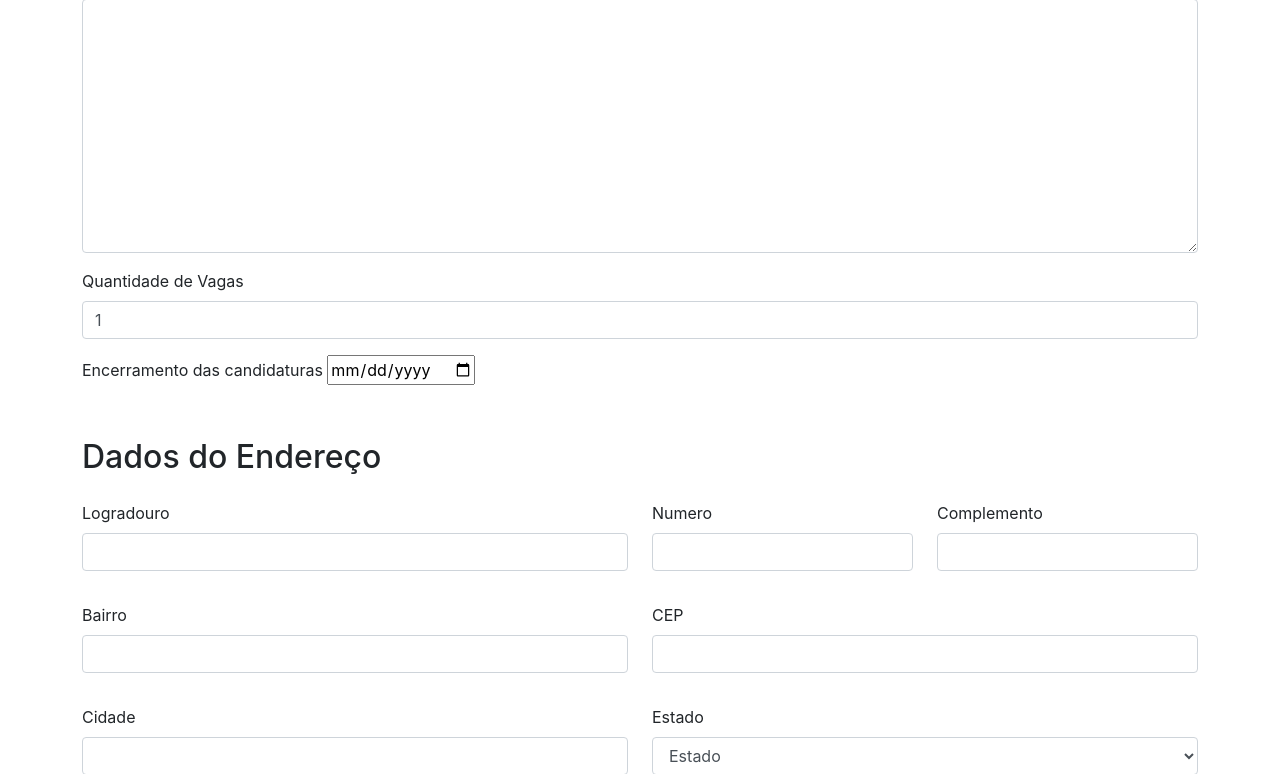
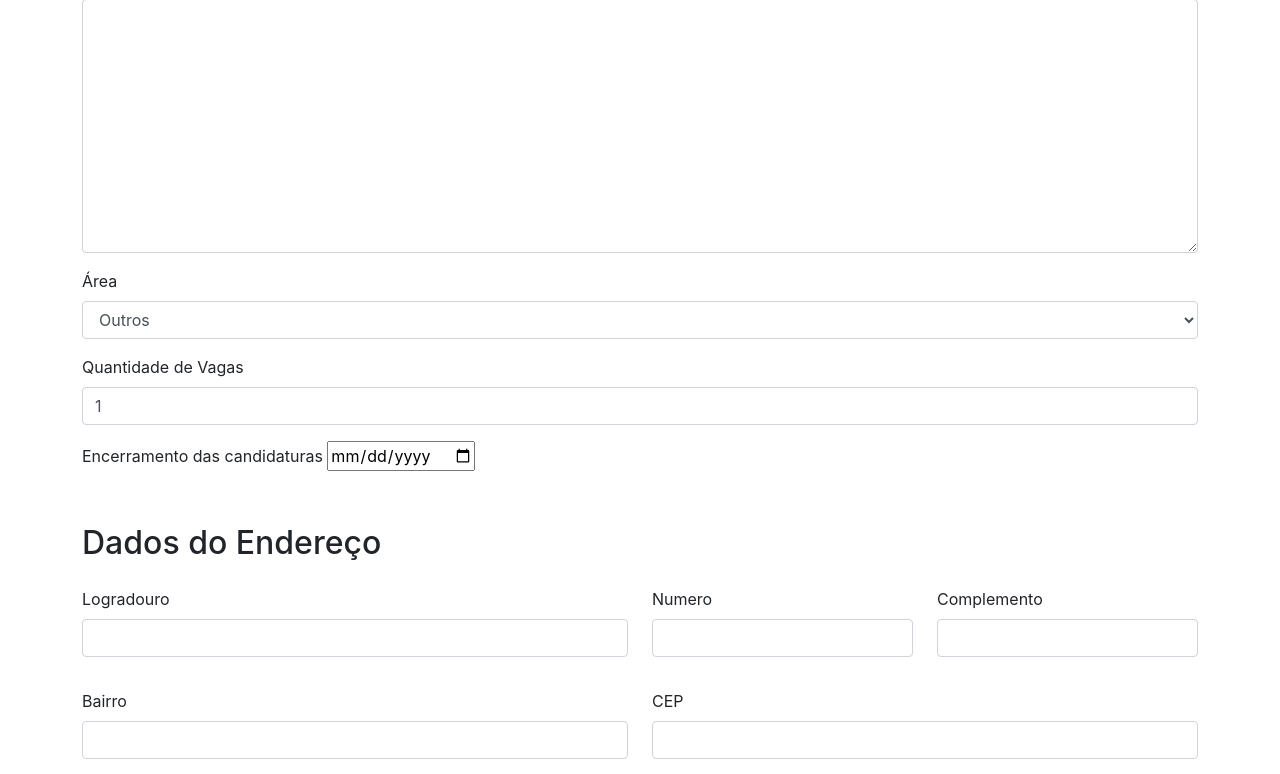
Before and after one commit to kayanerocha/weong, a Django app: template weong/templates/vaga/cadastro.html in a window 1280 px wide. Shown: the part 626-1400 px from the top of the page. Run offline with Django 5.2, Linux system fonts and the light colour scheme; the template is opened without the code that fills it: values that come from a table or form of the project are taken from there, others are empty; some libraries are stand-ins or nearby versions.

Commit message:
feat: add área de atuação em vagas

```diff
--- a/weong/templates/vaga/cadastro.html
+++ b/weong/templates/vaga/cadastro.html
@@ -23,6 +23,10 @@
         <div class="form-group">
             <label for="requisitos-vaga">Requisitos da Vaga</label>
             {{form.requisitos}}
+        </div>
+        <div class="form-group">
+            <label for="requisitos-vaga">Área</label>
+            {{form.area}}
         </div>
         <div class="form-group">
             <label for="requisitos-vaga">Quantidade de Vagas</label>
--- a/weong/templates/vaga/vaga_detail.html
+++ b/weong/templates/vaga/vaga_detail.html
@@ -9,6 +9,7 @@
         <p class=" ml-3">Descrição: {{ vaga.descricao }}</p>
         <p class=" ml-3">Endereço da Vaga: {{ vaga.endereco }}</p>
         <p class=" ml-3">Requisitos da Vaga: {{ vaga.requisitos }}</p>
+        <p class=" ml-3">Área: {{ vaga.area }}</p>
         <p class=" ml-3">Quantidade de Vagas: {{ vaga.quantidade_vagas }}</p>
         <p class=" ml-3">Fim das candidaturas: {{ vaga.fim_candidaturas }}</p>
         {% if vaga.ong and vaga.ong.usuario_id == user.id %}
--- a/weong/templates/vaga/vaga_edit.html
+++ b/weong/templates/vaga/vaga_edit.html
@@ -24,6 +24,10 @@
                 <div class="form-group">
                     <label for="requisitos-vaga">Requisitos da Vaga</label>
                     {{form.requisitos}}
+                </div>
+                <div class="form-group">
+                    <label for="requisitos-vaga">Área</label>
+                    {{form.area}}
                 </div>
                 <div class="form-group">
                     <label for="requisitos-vaga">Quantidade de Vagas</label>
--- a/weong/vaga/forms.py
+++ b/weong/vaga/forms.py
@@ -16,13 +16,14 @@ class VagaForm(forms.ModelForm):
 
     class Meta:
         model = Vaga
-        fields = ['titulo', 'descricao', 'requisitos', 'quantidade_vagas', 'fim_candidaturas']
+        fields = ['titulo', 'descricao', 'requisitos', 'quantidade_vagas', 'fim_candidaturas', 'area']
         widgets = {
             'titulo': forms.TextInput(attrs={'class': 'form-control', 'max_length': 100}),
             'descricao': forms.Textarea(attrs={'class': 'form-control', 'max_length': 5000}),
             'requisitos': forms.Textarea(attrs={'class': 'form-control', 'max_length': 5000}),
             'quantidade_vagas': forms.NumberInput(attrs={'class':'form-control', 'max': 100}),
             'fim_candidaturas': forms.DateInput(attrs={'type':'date', 'initial': datetime.date.today}),
+            'area': forms.Select(choices=Vaga.AREAS, attrs={'class':'form-control'})
         }
 
     def clean_fim_candidaturas(self):
--- a/weong/vaga/models.py
+++ b/weong/vaga/models.py
@@ -85,6 +85,24 @@ class Vaga(models.Model):
     endereco = models.ForeignKey(Endereco, on_delete=models.CASCADE, null=True)
     ong = models.ForeignKey('usuario.Ong', on_delete=models.CASCADE, null=True)
 
+    AREAS = (
+        ('Animais', 'Animais'),
+        ('Apoio Psicológico', 'Apoio Psicológico'),
+        ('Assistência Social', 'Assistência Social'),
+        ('Captação de Recursos / Marketing Social', 'Captação de Recursos / Marketing Social'),
+        ('Cultura e Arte', 'Cultura e Arte'),
+        ('Direiros Humanos', 'Direiros Humanos'),
+        ('Educação', 'Educação'),
+        ('Esporte e Lazer', 'Esporte e Lazer'),
+        ('Inclusão Social', 'Inclusão Social'),
+        ('Meio Ambiente', 'Meio Ambiente'),
+        ('Outros', 'Outros'),
+        ('Saúde', 'Saúde'),
+        ('Tecnologia', 'Tecnologia'),
+    )
+
+    area = models.CharField(max_length=50, choices=AREAS, default='Outros')
+
     class Meta:
         db_table = 'vagas'
         permissions = (('visualizar_minhas_vagas', 'ONG visualizar as suas vagas.'),)
```
Also changed, not shown: weong/vaga/migrations/0021_vaga_area.py (added).
